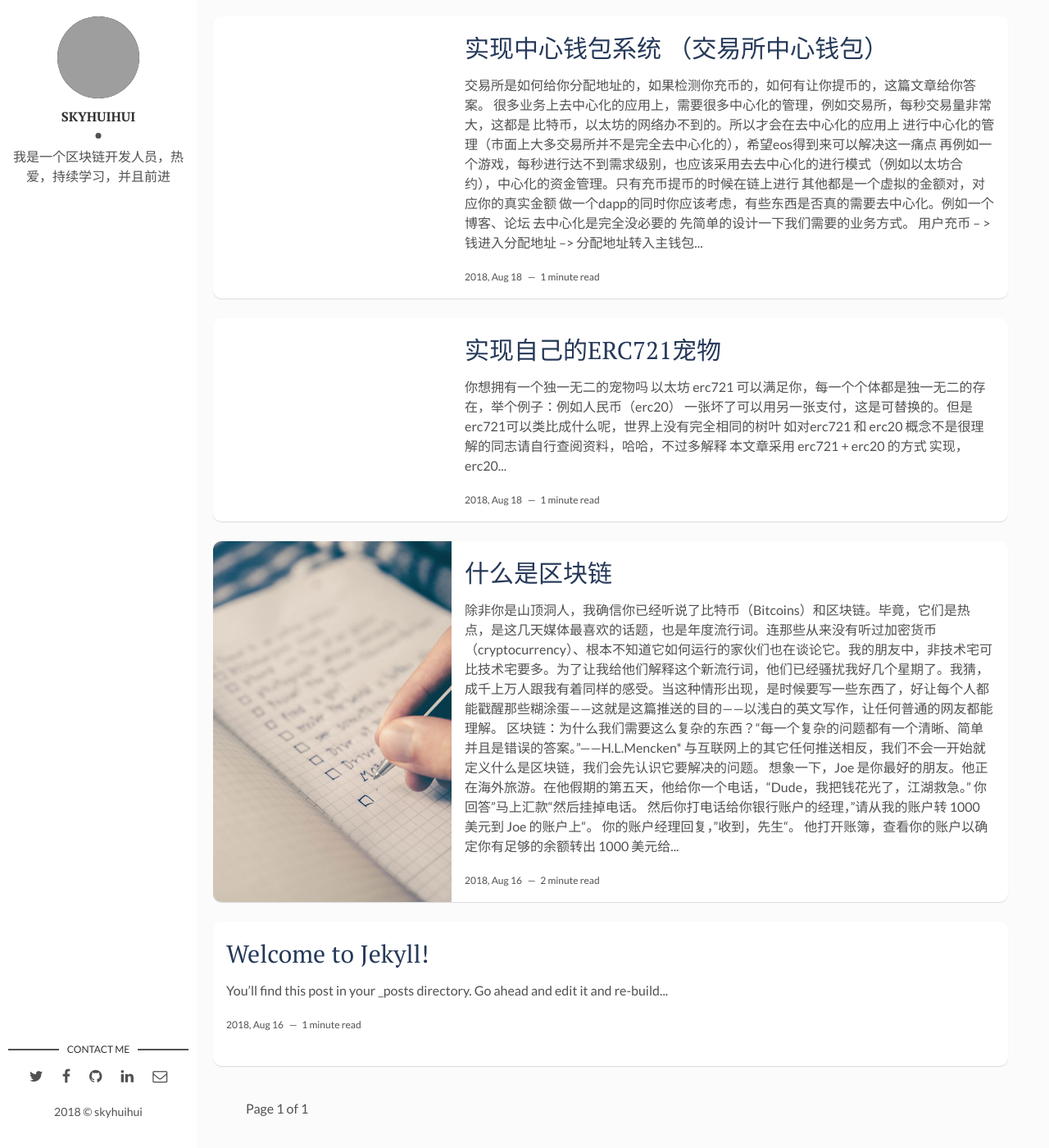
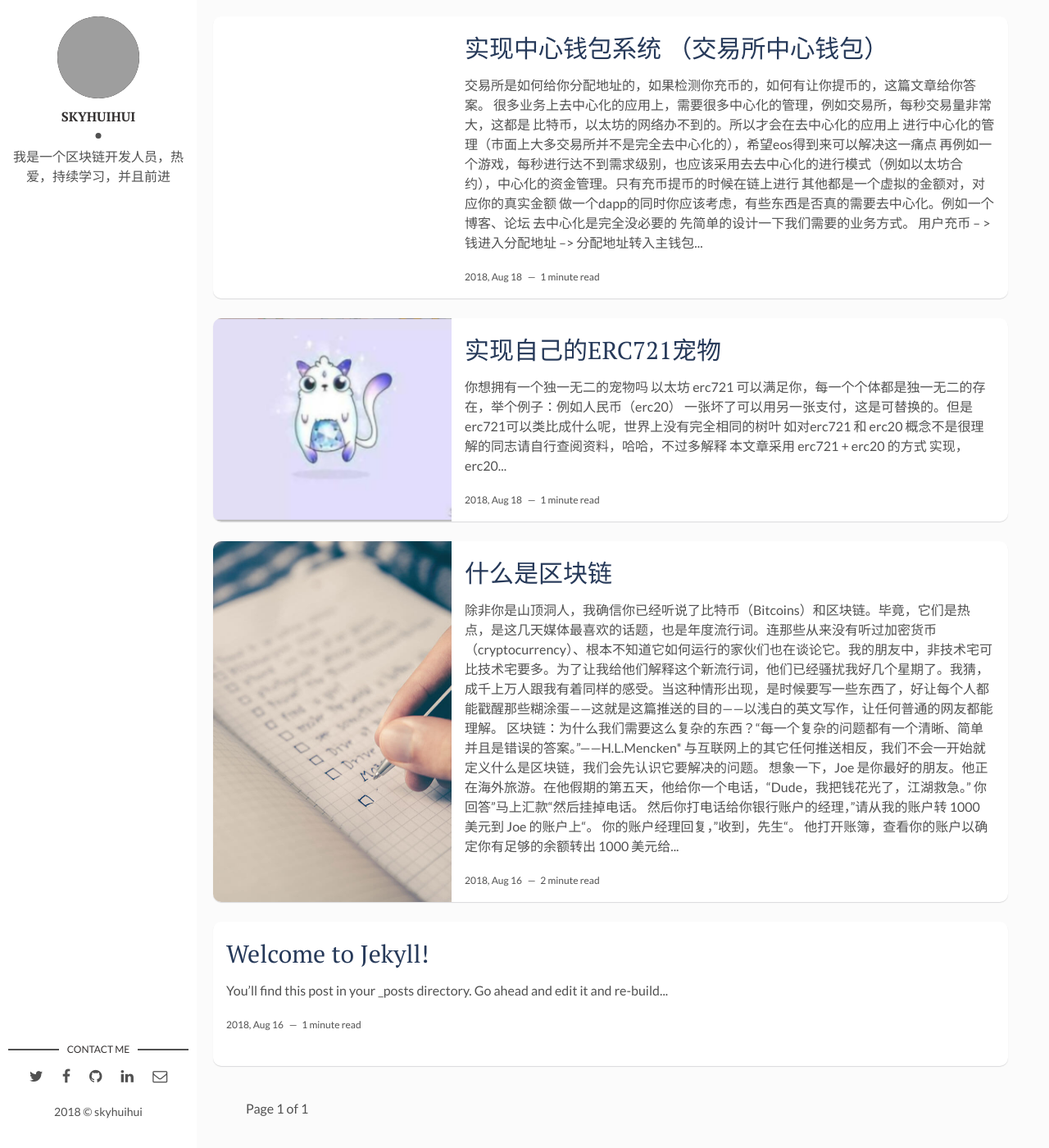
Before and after one commit to skyhuihui/skyhuihui.github.io, a Jekyll site: the page built from index.html, in a window 1280 px wide and 1400 px high. Shown: the whole window at 82% size. Built offline with Jekyll 4.4.1, drawn with Linux system fonts in a browser that asks for light colours; the list of posts is cut into pages by our own code; grey boxes are pictures that could not be loaded.

Commit message:
Update 2018-08-18-实现自己的erc721宠物.markdown

```diff
--- a/_posts/2018-08-18-实现自己的erc721宠物.markdown
+++ b/_posts/2018-08-18-实现自己的erc721宠物.markdown
@@ -3,7 +3,7 @@ layout: post
 title: 实现自己的ERC721宠物
 date: 2018-08-18 05:00:00 +0300
 description: 你想拥有自己的宠物吗，一个独一无二的宠物. # Add post description (optional)
-img: erc721logo.png# Add image post (optional)
+img: erc721logo.png
 tags: [区块链,智能合约,以太坊] # add tag
 ---
 ### 你想拥有一个独一无二的宠物吗
```
